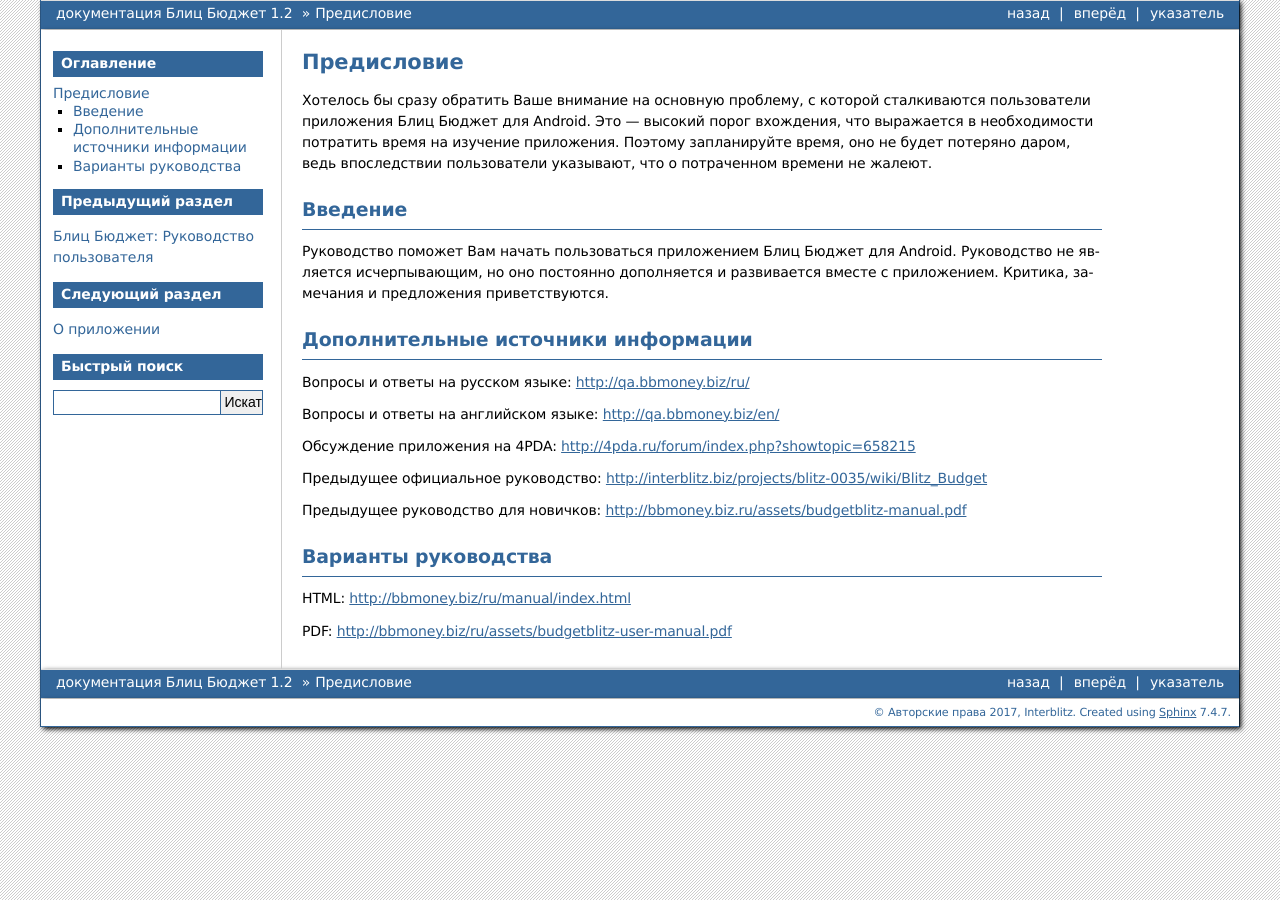
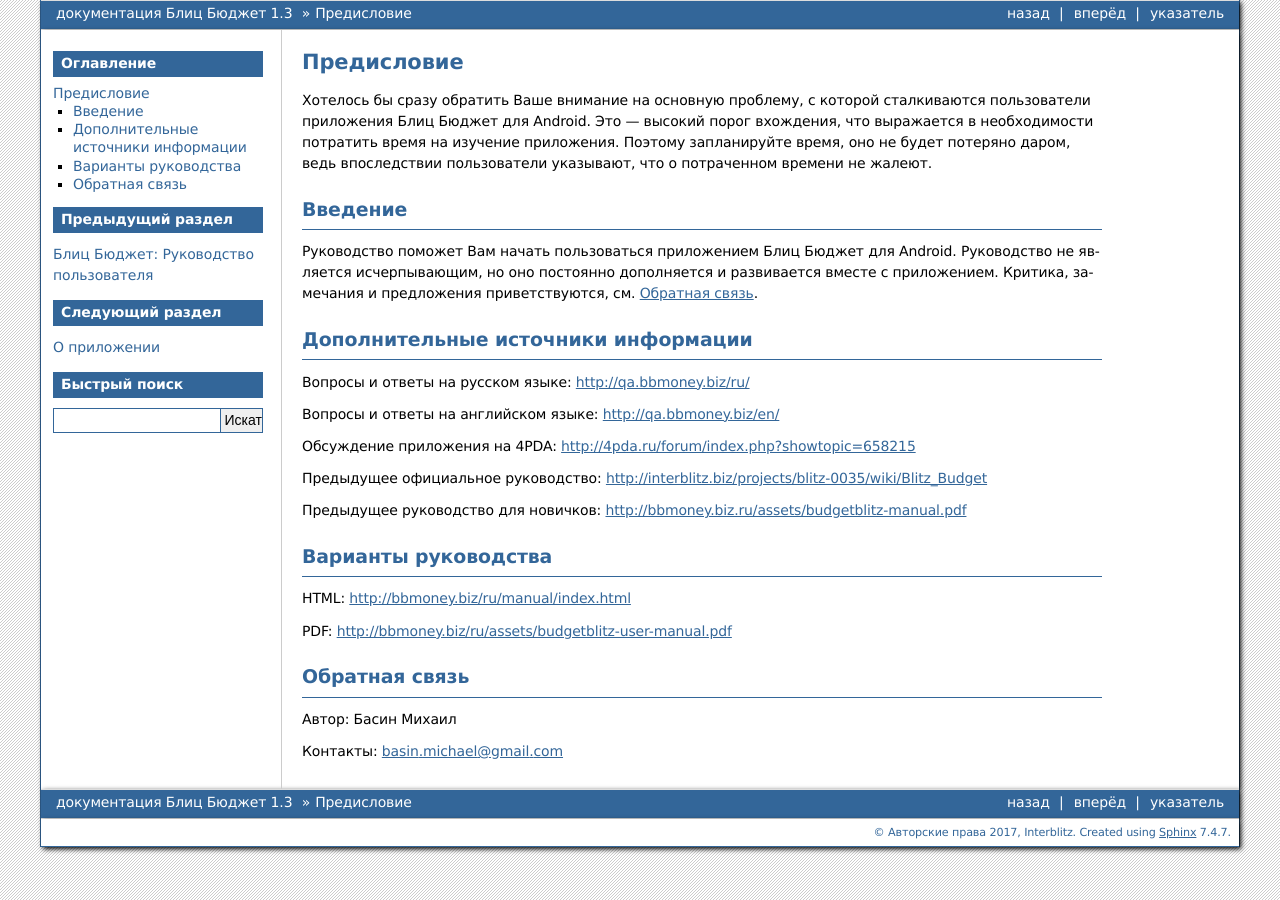
Before and after one commit to interblitz/BudgetBlitz-Manual, a Sphinx documentation site: the page built from ru/source/preface.rst, in a window 1280 px wide. Built offline with Sphinx 7.4.7, drawn with Linux system fonts in a browser that asks for light colours.

Commit message:
Порядок рисунков в главе начало работы

```diff
--- a/ru/source/conf.py
+++ b/ru/source/conf.py
@@ -54,10 +54,10 @@
 # built documents.
 #
 # The short X.Y version.
-version = u'1.2'
+version = u'1.3'
 
 # The full version, including alpha/beta/rc tags.
-release = u'1.2'
+release = u'1.3'
 
 
 # The language for content autogenerated by Sphinx. Refer to documentation
--- a/ru/source/getting-started.rst
+++ b/ru/source/getting-started.rst
@@ -11,11 +11,11 @@
 После первого запуска отредактируйте основные настройки приложения. Для этого через меню :menuselection:`Действия --> Профили (Настройки)`
 откройте справочник настроек.
 
+.. image:: images/gettingstarted-010-main-screen.png
+  :width: 25%
 .. image:: images/gettingstarted-020-click-on-actions-menu.png
   :width: 25%
 .. image:: images/gettingstarted-030-settings.png
-  :width: 25%
-.. image:: images/gettingstarted-010-main-screen.png
   :width: 25%
 
 Здесь можно:
--- a/ru/source/preface.rst
+++ b/ru/source/preface.rst
@@ -10,7 +10,9 @@
 Введение
 --------
 
-Руководство поможет Вам начать пользоваться приложением |бб|. Руководство не является исчерпывающим, но оно постоянно дополняется и развивается вместе с приложением. Критика, замечания и предложения приветствуются.
+Руководство поможет Вам начать пользоваться приложением |бб|. Руководство не является исчерпывающим, но оно
+постоянно дополняется и развивается вместе с приложением. Критика, замечания и предложения приветствуются,
+см. `Обратная связь`_.
 
 Дополнительные источники информации
 -----------------------------------
@@ -31,3 +33,12 @@
 HTML: http://bbmoney.biz/ru/manual/index.html
 
 PDF: http://bbmoney.biz/ru/assets/budgetblitz-user-manual.pdf
+
+Обратная связь
+--------------
+
+Автор: Басин Михаил
+
+Контакты: basin.michael@gmail.com
+
+.. Исходный текст руководства: https://github.com/interblitz/BBManual
```
